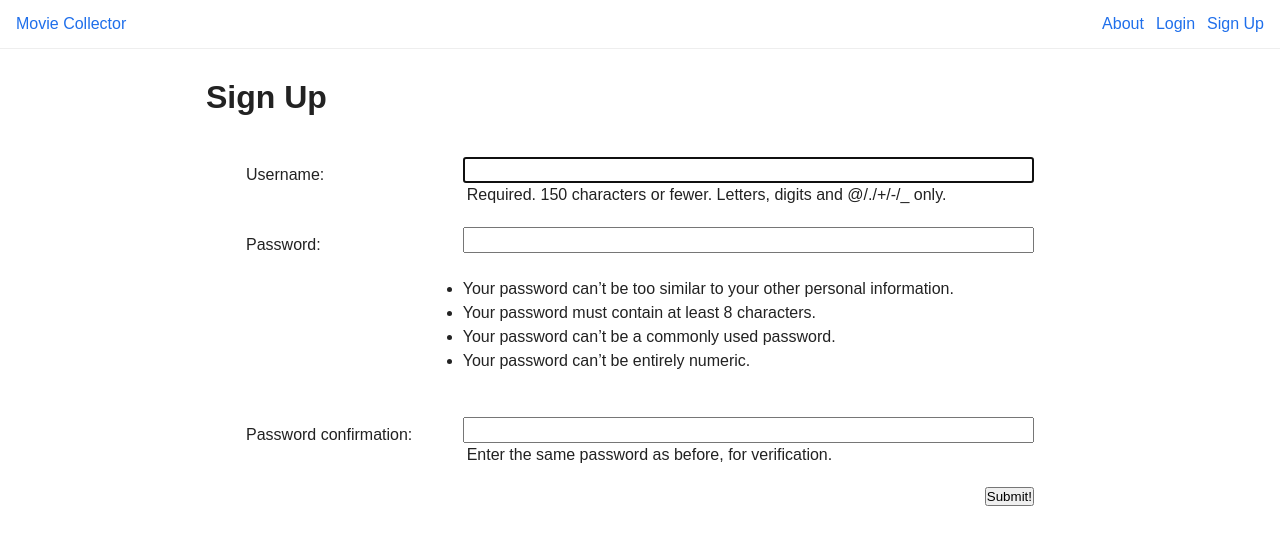
After one commit to ShyakaRoger/django_movie_collection_app, a Django app: page /accounts/signup/ in a window 1280 px wide. The commit adds this page. Shown: the top 545 px of the page. Run offline with Django 5.2, Linux system fonts and the light colour scheme.

Commit message:
authorization, signin, signup

```diff
--- a/main_app/static/css/base.css
+++ b/main_app/static/css/base.css
@@ -51,3 +51,19 @@ main {
 .page-header h1 {
   margin: 0 0 6px;
 }
+
+#logout-form button {
+  text-decoration: none;
+  color: var(--text-color);
+  font-weight: 600;
+  font-size: 16px;
+  background: none;
+  border: none;
+  cursor: pointer;
+  padding: 0;
+  font-family: inherit;
+}
+
+#logout-form button:hover {
+  color: var(--link-hover-color);
+}
--- a/main_app/templates/base.html
+++ b/main_app/templates/base.html
@@ -24,11 +24,24 @@
 
     <nav>
       <ul>
+        {% if user.is_authenticated %}
         <li><a href="{% url 'home' %}">Home</a></li>
         <li><a href="{% url 'movie-index' %}">All Movies</a></li>
         <li><a href="{% url 'movie-create' %}">Add a Movie</a></li>
         <li><a href="{% url 'all-reviews' %}">All Reviews</a></li>
         <li><a href="{% url 'about' %}">About</a></li>
+        <li>
+          <form id="logout-form" method="post" action="{% url 'logout' %}">
+            {% csrf_token %}
+            <button type="submit">Log out</button>
+          </form>
+        </li>
+
+        {% else %}
+        <li><a href="{% url 'about' %}">About</a></li>
+        <li><a href="{% url 'home' %}">Login</a></li>
+        <li><a href="{% url 'signup' %}">Sign Up</a></li>
+        {% endif %}
       </ul>
     </nav>
   </header>
--- /dev/null
+++ b/main_app/templates/signup.html
@@ -0,0 +1,22 @@
+{% extends 'base.html' %}
+{% load static %}
+{% block head %}
+<link rel="stylesheet" href="{% static 'css/form.css' %}" />
+{% endblock %}
+
+{% block content %}
+<div class="page-header">
+    <h1>Sign Up</h1>
+</div>
+{% if error_message %}
+<p class="red-text">{{ error_message }}</p>
+{% endif %}
+<form action="" method="post" class="form-container" autocomplete="off">
+    {% csrf_token %}
+    <table>
+        {{ form.as_table }}
+    </table>
+    <button type="submit" class="btn submit">Submit!</button>
+</form>
+
+{% endblock %}
--- a/main_app/urls.py
+++ b/main_app/urls.py
@@ -2,7 +2,9 @@ from django.urls import path
 from . import views # Import views to connect routes to view functions
 
 urlpatterns = [
-    path('', views.home, name='home'),
+    path('accounts/signup/', views.signup, name='signup'),
+
+    path('', views.Home.as_view(), name='home'),
     path('about/', views.about, name='about'),
     path('movies/', views.movie_index, name='movie-index'),
     path('movies/<int:movie_id>/', views.movie_detail, name='movie-detail'),
--- a/main_app/views.py
+++ b/main_app/views.py
@@ -1,22 +1,47 @@
 from django.shortcuts import render, get_object_or_404, redirect
 from django.views.generic.edit import CreateView, UpdateView, DeleteView
+from django.contrib.auth.views import LoginView
+from django.contrib.auth import login
+from django.contrib.auth.forms import UserCreationForm
+from django.contrib.auth.decorators import login_required
+from django.contrib.auth.mixins import LoginRequiredMixin
 from .models import Movie, Review
 from .forms import ReviewForm
 
 
 # Define the home view function
-def home(request):
-    return render(request, 'home.html')
+class Home(LoginView):
+    template_name = 'home.html'
+
+def signup(request):
+    error_message = ''
+    if request.method == 'POST':
+        # create a user form object
+        form = UserCreationForm(request.POST)
+        if form.is_valid():
+            # add user to the database
+            user = form.save()
+            # log the user in
+            login(request, user)
+            return redirect('movie-index')
+        else:
+            error_message = 'Invalid sign up - try again'
+    form = UserCreationForm()
+    context = {'form': form, 'error_message': error_message}
+    return render(request, 'signup.html', context)
+
 
 # Define the about view function
 def about(request):
     return render(request, 'about.html')
 
+@login_required
 def movie_index(request):
     # render the movies/index.html template with the movies data
     movies = Movie.objects.all().order_by('title')
     return render(request, 'movies/index.html', {'movies': movies})
 
+@login_required
 def movie_detail(request, movie_id):
 
     #I changed pk back to movie_id. I was getting an error that it wasnt matching up to the url when navigating to a movie detail
@@ -25,6 +50,7 @@ def movie_detail(request, movie_id):
 
 
 # Add review feature
+@login_required
 def add_review(request, movie_id):
     movie=get_object_or_404(Movie, id=movie_id)
 
@@ -44,11 +70,13 @@ def add_review(request, movie_id):
 
 
 #All reviews
+@login_required
 def all_reviews(request):
     reviews = Review.objects.all().order_by('-created_at')
     return render(request, 'reviews/all_reviews.html', {'reviews': reviews})
 
 # Adding review delete funtionality
+@login_required
 def delete_review(request, review_id):
     review = get_object_or_404(Review, id=review_id)
     movie_id = review.movie.id
@@ -57,14 +85,14 @@ def delete_review(request, review_id):
 
 
 
-class MovieCreate(CreateView):
+class MovieCreate(LoginRequiredMixin, CreateView):
     model = Movie
     fields = '__all__'
 
-class MovieUpdate(UpdateView):
+class MovieUpdate(LoginRequiredMixin, UpdateView):
     model = Movie
     fields = '__all__'
 
-class MovieDelete(DeleteView):
+class MovieDelete(LoginRequiredMixin, DeleteView):
     model = Movie
     success_url = '/movies/'
--- a/moviecollector/settings.py
+++ b/moviecollector/settings.py
@@ -116,6 +116,9 @@ USE_TZ = True
 # https://docs.djangoproject.com/en/5.2/howto/static-files/
 
 STATIC_URL = 'static/'
+LOGIN_URL = 'home'
+LOGIN_REDIRECT_URL = 'movie-index'
+LOGOUT_REDIRECT_URL = 'home'
 
 # Default primary key field type
 # https://docs.djangoproject.com/en/5.2/ref/settings/#default-auto-field
--- a/moviecollector/urls.py
+++ b/moviecollector/urls.py
@@ -20,4 +20,5 @@ from django.urls import path, include
 urlpatterns = [
     path('admin/', admin.site.urls),
     path('', include('main_app.urls')), # Mounts main_app's routes at the root URL
+    path('accounts/', include('django.contrib.auth.urls')),
 ]
```
Also changed, not shown: main_app/templates/home.html (+11 -0 lines).
